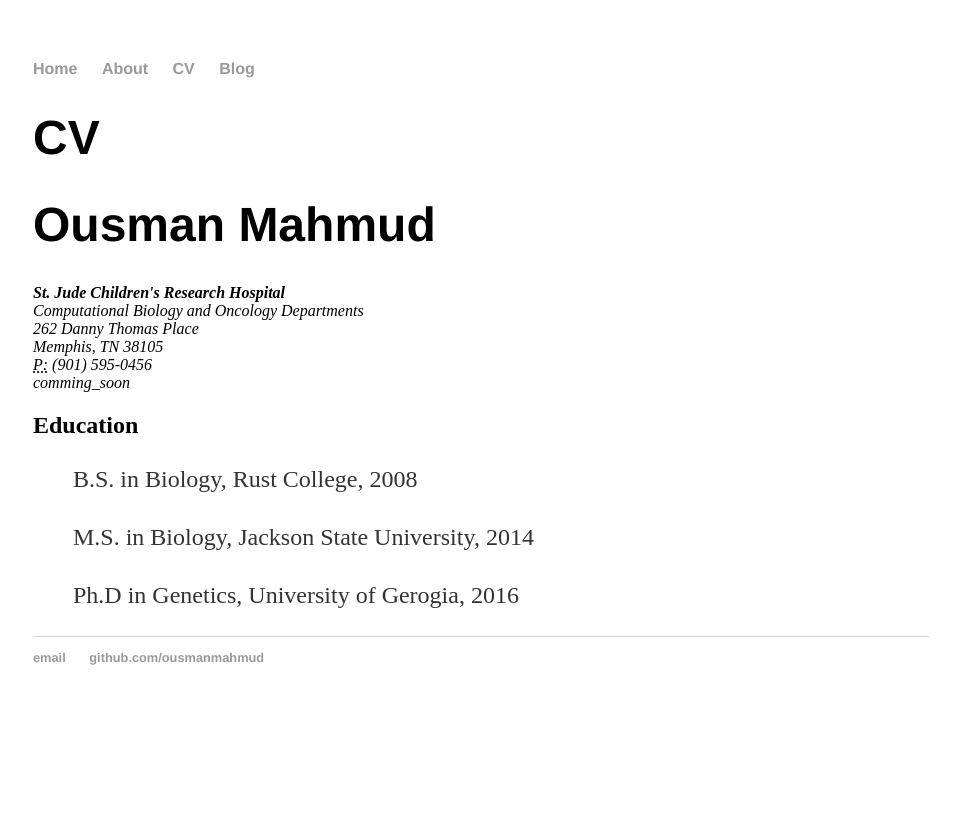
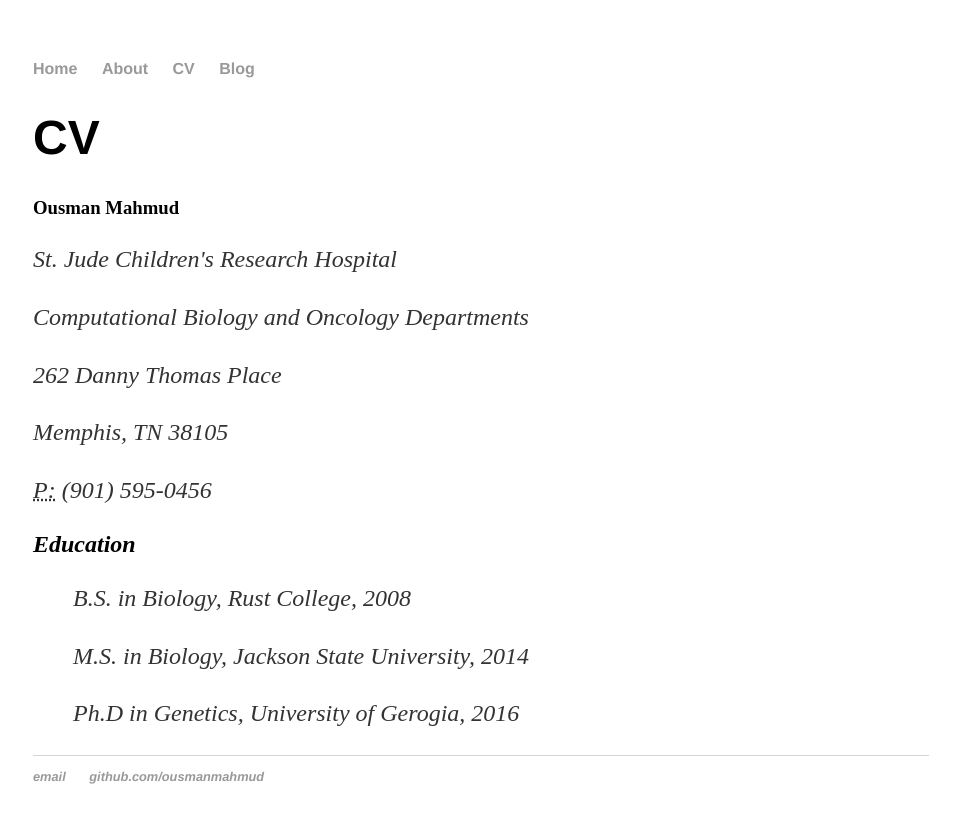
Before and after one commit to Zoites/zoites.github.io.old, a Jekyll site: the page built from cv/index.html, in a window 1280 px wide. Shown: the top 823 px of the page, without its empty margins (159-1119 px from the left). Built offline with Jekyll 4.4.1, drawn with Linux system fonts in a browser that asks for light colours.

Commit message:
Update index.html

```diff
--- a/cv/index.html
+++ b/cv/index.html
@@ -6,16 +6,15 @@
 	<h1>{{ page.title }}</h1>
 
 
-<div itemscope itemtype="http://data-vocabulary.org/Person">
-				<span itemprop="name"><h1>Ousman Mahmud</h1></span>
-				<address>
-				<span itemprop="affiliation"><strong>St. Jude Children's Research Hospital</strong><br></span>
-				<span itemprop="affiliation">Computational Biology and Oncology Departments<br></span>
-				262 Danny Thomas Place<br>
-				Memphis, TN 38105<br>
-				<abbr title="phone">P:</abbr> (901) 595-0456<br>
-				<span class="obfuscate">comming_soon</span>
-				</address>
+
+</div>
+<h3>Ousman Mahmud</h3></span>
+<address>
+<p>St. Jude Children's Research Hospital<p>
+<p>Computational Biology and Oncology Departments<p>
+<p>262 Danny Thomas Place<p>
+<p>Memphis, TN 38105<p>
+<p><abbr title="phone">P:</abbr> (901) 595-0456<p>
 </div>
 
 
```
